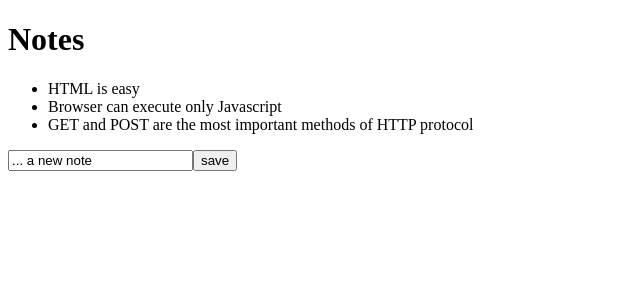
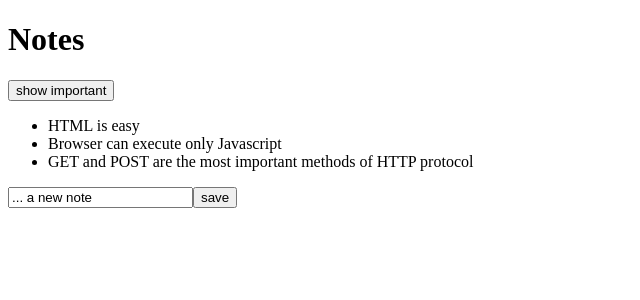
Before and after one commit to techieeliot/full-stack-open-2020, a React (Create React App) app in the folder part2/notes-app/: page / in a window 1280 px wide. Shown: the top 300 px of the page, without its empty margins (0-640 px from the left). Built offline with nearby package versions, Linux system fonts and the light colour scheme.

Commit message:
Add a working filter from reading for 2.b

```diff
--- a/part2/notes-app/src/App.jsx
+++ b/part2/notes-app/src/App.jsx
@@ -4,6 +4,7 @@
 const App = (props) => {
 const [notes, setNotes] = useState(props.notes)
 const [newNote, setNewNote] = useState('... a new note')
+const [showAll, setShowAll] = useState(true)
 
 const addNote = (event) => {
   event.preventDefault()
@@ -23,11 +24,20 @@
   setNewNote(event.target.value)
 }
 
+const notesToShow = showAll
+  ? notes
+  : notes.filter(note => note.important === true)
+
 return (
   <>
     <h1>Notes</h1>
+    <section>
+      <button onClick={() => setShowAll(!showAll)}>
+        show {showAll ? 'important' : 'all'}
+      </button>
+    </section>
     <ul>
-      {notes.map(note =>
+      {notesToShow.map(note =>
         <Note key={note.id} note={note} />
       )}
     </ul>
```
